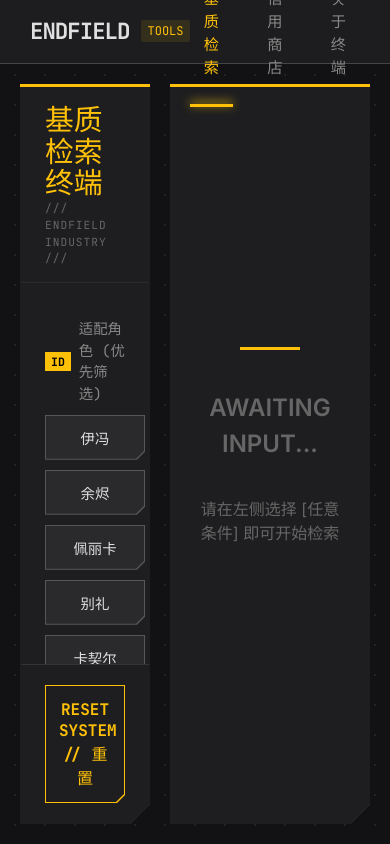
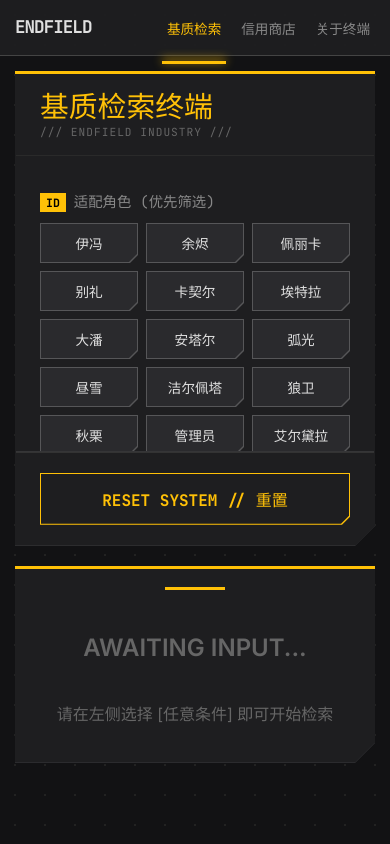
Before and after one commit to gujiaming0813/endfield-tool, a React (Vite) app: page / in a window 390 px wide. Built offline with nearby package versions, Linux system fonts and the light colour scheme.

Commit message:
feat: 支持手机端比例

```diff
--- a/src/App.css
+++ b/src/App.css
@@ -17,12 +17,14 @@
     --clip-tag: polygon(0 0, 100% 0, 100% calc(100% - 6px), calc(100% - 6px) 100%, 0 100%);
 }
 
+/* === 1. 全局重置 === */
 * { box-sizing: border-box; }
 
 button {
     border-color: transparent !important;
     outline: none !important;
     border-radius: 0 !important;
+    -webkit-tap-highlight-color: transparent; /* iOS 点击去高亮 */
 }
 button:hover, button:focus, button:active {
     border-color: transparent !important;
@@ -70,7 +72,7 @@
 
 .app-content { flex: 1; overflow: hidden; position: relative; width: 100%; }
 
-/* === 面板与卡片 === */
+/* === 2. 核心布局 & 框体 === */
 .tech-panel, .about-card {
     position: relative; isolation: isolate;
     clip-path: var(--clip-panel);
@@ -109,7 +111,7 @@
 .panel-scroll-content.has-results::after { content: ""; display: block; height: 40px; width: 100%; flex-shrink: 0; }
 
 
-/* === 按钮与标签 (通用修复) === */
+/* === 3. 按钮与标签 === */
 .tech-btn, .reset-btn, .role-tag, .location-highlight {
     position: relative; isolation: isolate;
     border: none; border-radius: 0;
@@ -121,7 +123,7 @@
     border-radius: 0;
 }
 
-/* 1. Tech Button */
+/* Tech Button */
 .tech-btn {
     background: var(--border-light);
     color: var(--text-primary); padding: 12px; cursor: pointer;
@@ -136,7 +138,7 @@
 .tech-btn:disabled { opacity: 0.3; cursor: not-allowed; }
 .tech-btn.muted { opacity: 0.3; }
 
-/* 2. Reset Button */
+/* Reset Button */
 .reset-btn {
     background: var(--theme-yellow); color: var(--theme-yellow);
     width: 100%; padding: 14px; font-family: 'JetBrains Mono'; font-weight: bold;
@@ -146,7 +148,7 @@
 .reset-btn:hover { color: black; }
 .reset-btn:hover::before { background: var(--theme-yellow); }
 
-/* 3. Role Tag */
+/* Role Tag */
 .role-tag {
     background: var(--border-light);
     display: inline-block; padding: 2px 8px; font-size: 0.8em;
@@ -159,34 +161,22 @@
 .role-tag.active { background: var(--theme-yellow); color: black; font-weight: bold; }
 .role-tag.active::before { background: var(--theme-yellow); }
 
-/* 4. Location Highlight (新版交互式卡片) */
+/* Location Highlight */
 .location-highlight {
-    background: var(--border-light); /* 默认亮边 */
+    background: var(--border-light);
     padding: 10px 15px; min-width: 100px;
     display: flex; flex-direction: column; align-items: center; justify-content: center;
     clip-path: var(--clip-btn); cursor: pointer; color: var(--text-secondary);
 }
-.location-highlight::before {
-    background: var(--bg-element); clip-path: var(--clip-btn);
-}
-.location-highlight:hover {
-    background: var(--theme-yellow); color: var(--text-primary);
-}
-.location-highlight:hover::before {
-    background: rgba(255, 193, 7, 0.1);
-}
-.location-highlight.active {
-    background: var(--theme-yellow); color: black; font-weight: bold;
-}
-.location-highlight.active::before {
-    background: var(--theme-yellow);
-}
-/* 内部文字样式 */
+.location-highlight::before { background: var(--bg-element); clip-path: var(--clip-btn); }
+.location-highlight:hover { background: var(--theme-yellow); color: var(--text-primary); }
+.location-highlight:hover::before { background: rgba(255, 193, 7, 0.1); }
+.location-highlight.active { background: var(--theme-yellow); color: black; font-weight: bold; }
+.location-highlight.active::before { background: var(--theme-yellow); }
 .loc-name { font-size: 1.1em; font-weight: bold; }
 .loc-count { font-size: 0.8em; font-family: 'JetBrains Mono'; margin-top: 4px; }
 
-
-/* === 其他样式 === */
+/* Privacy Badge */
 .privacy-badge {
     display: inline-flex; align-items: center; gap: 6px;
     font-size: 0.85em; font-family: 'JetBrains Mono';
@@ -201,6 +191,7 @@
     clip-path: var(--clip-tag); z-index: -1;
 }
 
+/* Scrollbar */
 ::-webkit-scrollbar { width: 8px; height: 8px; }
 ::-webkit-scrollbar-track { background: #18181a; border-left: 1px solid #333; }
 ::-webkit-scrollbar-thumb {
@@ -214,6 +205,7 @@
 }
 ::-webkit-scrollbar-corner { background: #18181a; }
 
+/* Misc */
 .font-bold { font-weight: bold; color: white; }
 .attr-extra { color: var(--theme-yellow); }
 .attr-skill { color: #52c41a; }
@@ -249,3 +241,96 @@
 .version-tag { font-size: 0.6em; background: #333; color: #aaa; padding: 2px 6px; border-radius: 4px; font-family: 'JetBrains Mono'; font-weight: normal; }
 .fade-in { animation: fadeIn 0.3s ease-in; }
 @keyframes fadeIn { from { opacity: 0; transform: translateY(10px); } to { opacity: 1; transform: translateY(0); } }
+
+
+/* ==========================================================================
+   Mobile Adaptation (iOS / Android)
+   Triggered on screens narrower than 768px
+   ========================================================================== */
+@media screen and (max-width: 768px) {
+    /* 1. 恢复页面级滚动 */
+    body, .app-root {
+        height: auto;
+        min-height: 100vh;
+        overflow-y: auto; /* 允许原生滚动 */
+        -webkit-overflow-scrolling: touch; /* iOS 平滑滚动 */
+    }
+
+    .app-content {
+        height: auto;
+        overflow: visible;
+        flex: none;
+    }
+
+    /* 2. 紧凑型 Header */
+    .app-header {
+        padding: 0 15px;
+        height: 56px;
+    }
+    .logo-text { font-size: 1.1em; }
+    .logo-sub { display: none; } /* 隐藏副标题省空间 */
+    .nav-menu { gap: 10px; }
+    .nav-item {
+        padding: 8px 5px;
+        font-size: 0.85em;
+    }
+    .nav-item.active::after { bottom: -18px; }
+
+    /* 3. 布局改为上下堆叠 (Stack Layout) */
+    .app-layout {
+        display: flex;
+        flex-direction: column;
+        padding: 15px;
+        height: auto;
+        gap: 20px;
+        padding-bottom: calc(20px + env(safe-area-inset-bottom)); /* iOS 底部安全区 */
+    }
+
+    .about-layout {
+        padding: 15px;
+        height: auto;
+        overflow: visible;
+        padding-bottom: calc(20px + env(safe-area-inset-bottom));
+    }
+
+    /* 4. 面板自适应高度 */
+    .tech-panel, .about-card {
+        height: auto;
+        max-height: none;
+        overflow: visible; /* 让内容决定高度 */
+    }
+
+    /* 5. 侧边栏 (筛选器) 限高 + 内部滚动 */
+    /* 防止筛选器占满屏幕，给用户留出看结果的空间 */
+    .sidebar-panel .panel-scroll-content {
+        max-height: 35vh;
+        overflow-y: auto;
+        border-bottom: 1px solid rgba(255,255,255,0.1);
+        padding-bottom: 15px;
+    }
+
+    /* 6. 内容区域 (结果) 不限高 */
+    .content-panel .panel-scroll-content,
+    .card-scroll-body {
+        height: auto;
+        overflow: visible;
+        max-height: none;
+    }
+
+    /* 7. 按钮与文字适配 */
+    .button-grid {
+        grid-template-columns: repeat(auto-fill, minmax(75px, 1fr));
+        gap: 8px;
+    }
+    .tech-btn {
+        padding: 10px 5px;
+        font-size: 0.85em;
+    }
+
+    /* 地区卡片适配 */
+    .location-results { gap: 8px; }
+    .location-highlight {
+        flex: 1 1 calc(50% - 8px); /* 双列显示 */
+        min-width: 0;
+    }
+}
```
